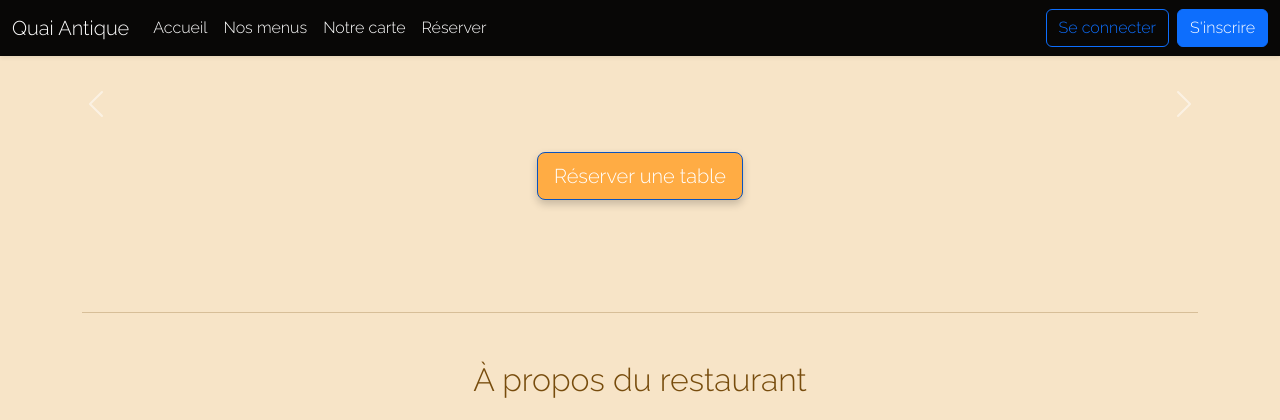
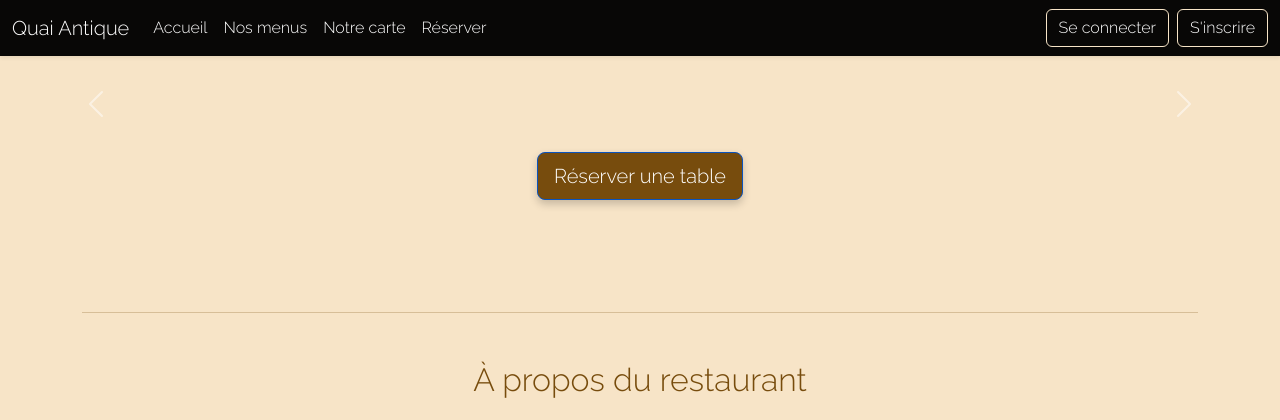
Before and after one commit to Ioma69/ECF, a Symfony app: template templates/PicDishes/index.html.twig in a window 1280 px wide. Shown: the top 420 px of the page. Run offline with Twig, Linux system fonts and the light colour scheme; the template is opened without the code that fills it, so the values that code supplies are empty; some libraries are stand-ins or nearby versions; some web fonts are replaced.

Commit message:
police + style

```diff
--- a/public/styles/style.css
+++ b/public/styles/style.css
@@ -28,3 +28,9 @@ nav {
   .card-title {
     display: none; /* Masquer le titre par défaut */
   }
+
+
+.btn {
+    color: white;
+    border: #f7e4c7 solid 1px;
+}
--- a/templates/PicDishes/index.html.twig
+++ b/templates/PicDishes/index.html.twig
@@ -63,7 +63,7 @@
   {% if app.user %}
     <a href="{{ path('userReservation') }}" class="btn btn-primary btn-lg active" role="button" style="background-color: #ffac44; box-shadow: 0 4px 8px rgba(0, 0, 0, 0.2);">Réserver une table</a>
   {% else %}
-    <a href="{{ path('addInfo') }}" class="btn btn-primary btn-lg active" role="button" style="background-color: #ffac44; box-shadow: 0 4px 8px rgba(0, 0, 0, 0.2);">Réserver une table</a>
+    <a href="{{ path('addInfo') }}" class="btn btn-primary btn-lg active" role="button" style="background-color: rgb(119, 76, 13); box-shadow: 0 4px 8px rgba(0, 0, 0, 0.2);">Réserver une table</a>
   {% endif %}
 </div>
 
--- a/templates/base.html.twig
+++ b/templates/base.html.twig
@@ -81,8 +81,8 @@
             </ul>
           </div>
         {% else %}
-          <a href="/login" class="btn btn-outline-primary me-2">Se connecter</a>
-          <a href="/register" class="btn btn-primary">S'inscrire</a>
+          <a href="/login" class="btn me-2">Se connecter</a>
+          <a href="/register" class="btn btn">S'inscrire</a>
         {% endif %}
       </div>
     </div>
```
